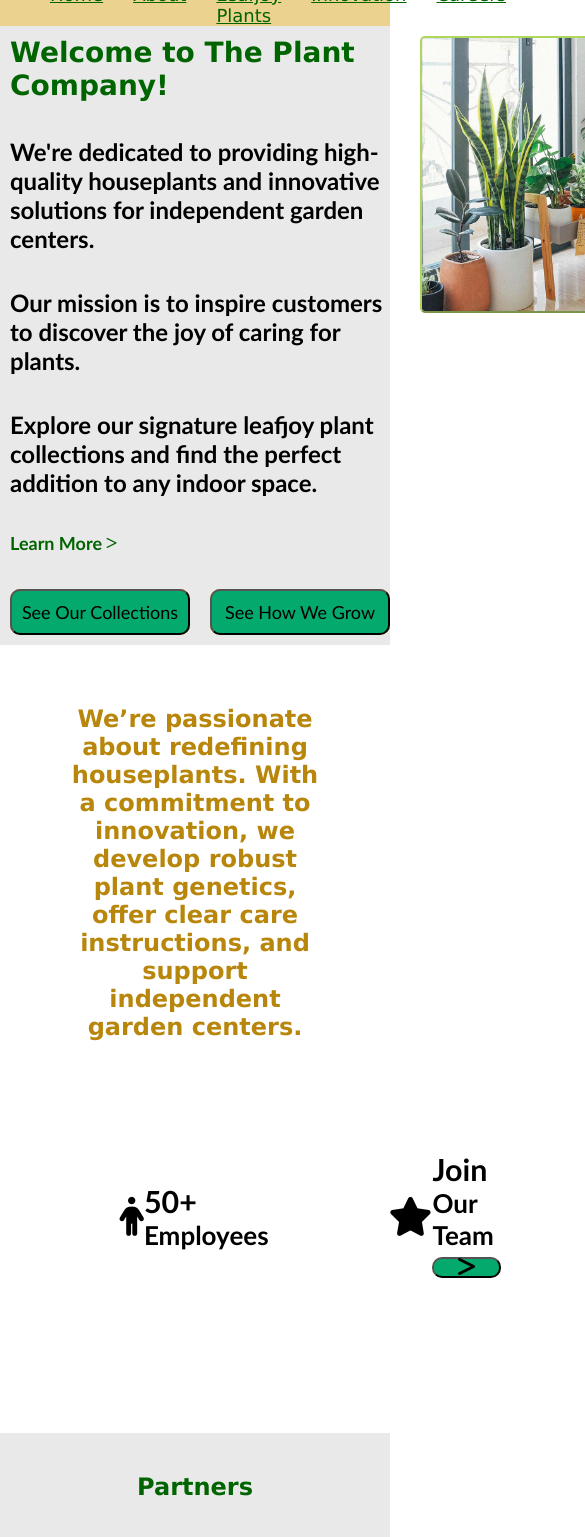
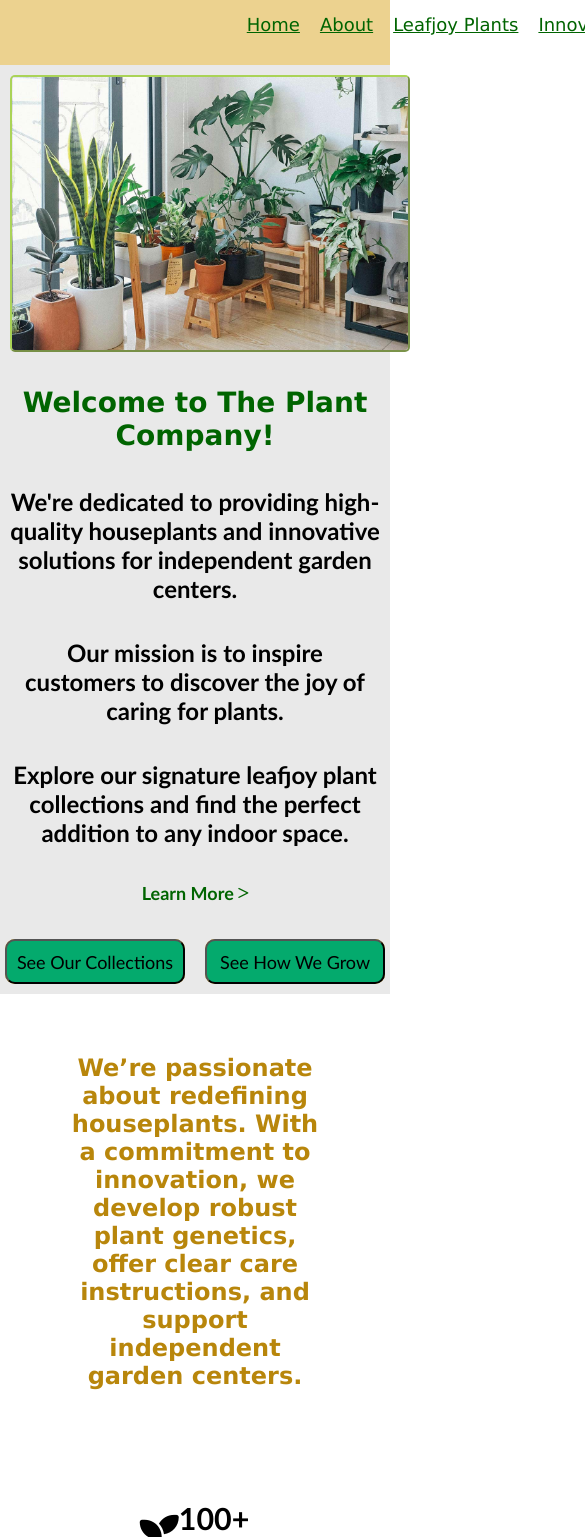
Before and after one commit to kconley99/skills-2, a plain HTML site: page index.html in a window 390 px wide. Shown: the part 203-1740 px from the top of the page, 585 px wide, since content can reach past the window. Drawn offline with Linux system fonts and the light colour scheme.

Commit message:
adding responsive design. need to work on plants page for all views and mobile view for about page

```diff
--- a/styles.css
+++ b/styles.css
@@ -21,11 +21,12 @@ header {
     align-items: center;
     gap: 20px;
 }
-
-.head-logo {
-    height: 180px;
-    width: 180px;
+/*
+.logo {
+    height: auto;
+    width: 100%;
 }
+*/
 
 /* nav menu */
 .nav-links {
@@ -53,7 +54,6 @@ header {
     background-color: rgba(211, 211, 211, 0.5);
     justify-content: space-evenly;
     gap: 30px;
-    flex-grow: 1;
 }
 
 .plant-intro {
@@ -69,6 +69,9 @@ header {
     max-width: 100%;
     border: 2px outset rgba(154, 205, 50, 0.8);
     border-radius: 5px;
+    height: 100%;   /* image will fill height of the container */
+    object-fit: cover; /* prevents image from skewing on larger screen sizes */
+
 }
 
 /* prevents image from shrinking too small when responsive */
@@ -137,6 +140,8 @@ header {
     max-width: 100%;
     border: 2px outset rgba(154, 205, 50, 0.8);
     border-radius: 5px;
+    height: 100%;   /* image will fill height of the container */
+    object-fit: cover; /* prevents image from skewing on larger screen sizes */
 }
 
 .plant-intro h4 {
@@ -164,6 +169,8 @@ header {
     width: 575px;
     border: 2px outset rgba(154, 205, 50, 0.8);
     border-radius: 5px;
+    height: 100%;   /* image will fill height of the container */
+    object-fit: cover; /* prevents image from skewing on larger screen sizes */
 }
 
 .plant-intro h1 {
@@ -365,12 +372,54 @@ header {
     max-width: 100%;
   }
 
-/* styles for screens wider than 950px */
-@media (min-width: 950px)
+/* styles for screens smaller than 950px */
+@media (max-width: 950px) {
     .intro-container {
-        width: 65%;
+        flex-direction: column-reverse; /* image is displayed on top of text */
     }
 
-    .home-buttons {
-        justify-content: flex-end;
+    .nav-links {
+        justify-content: center; /* centers nav items */
+        width: 950px; /* makes container larger to fit screen */
+        margin: 15px -40px; /* centers container */
     }
+
+    .intro-container {
+        text-align: center; /* centers text in container */
+    }
+
+    .plant-intro {
+        align-items: center; /* centers items in container */
+    }
+}
+
+/* styles for screens smaller than 480px */
+@media (max-width: 480px) {
+    .about-container {
+        flex-direction: column; /* switches from a row to a column */
+        align-items: center; /* centers content in container */
+        gap: 0; /* removes space between stats */
+    }
+
+    .nav-links li {
+        align-items: center; /* aligns nav items */
+        margin: 15px -5px; /* stops nav li from extending container */
+    }
+
+    .intro-container {
+        text-align: center; /* aligns text in intro section */
+    }
+
+    .plant-intro {
+        align-items: center; /* aligns text in container */
+    }
+
+    .colored-section {
+        height: 900px;    /* fills color from partner container to footer */
+    }
+
+    #about-plants {
+        max-width: 100%;
+        margin: auto;
+    }
+}
```
